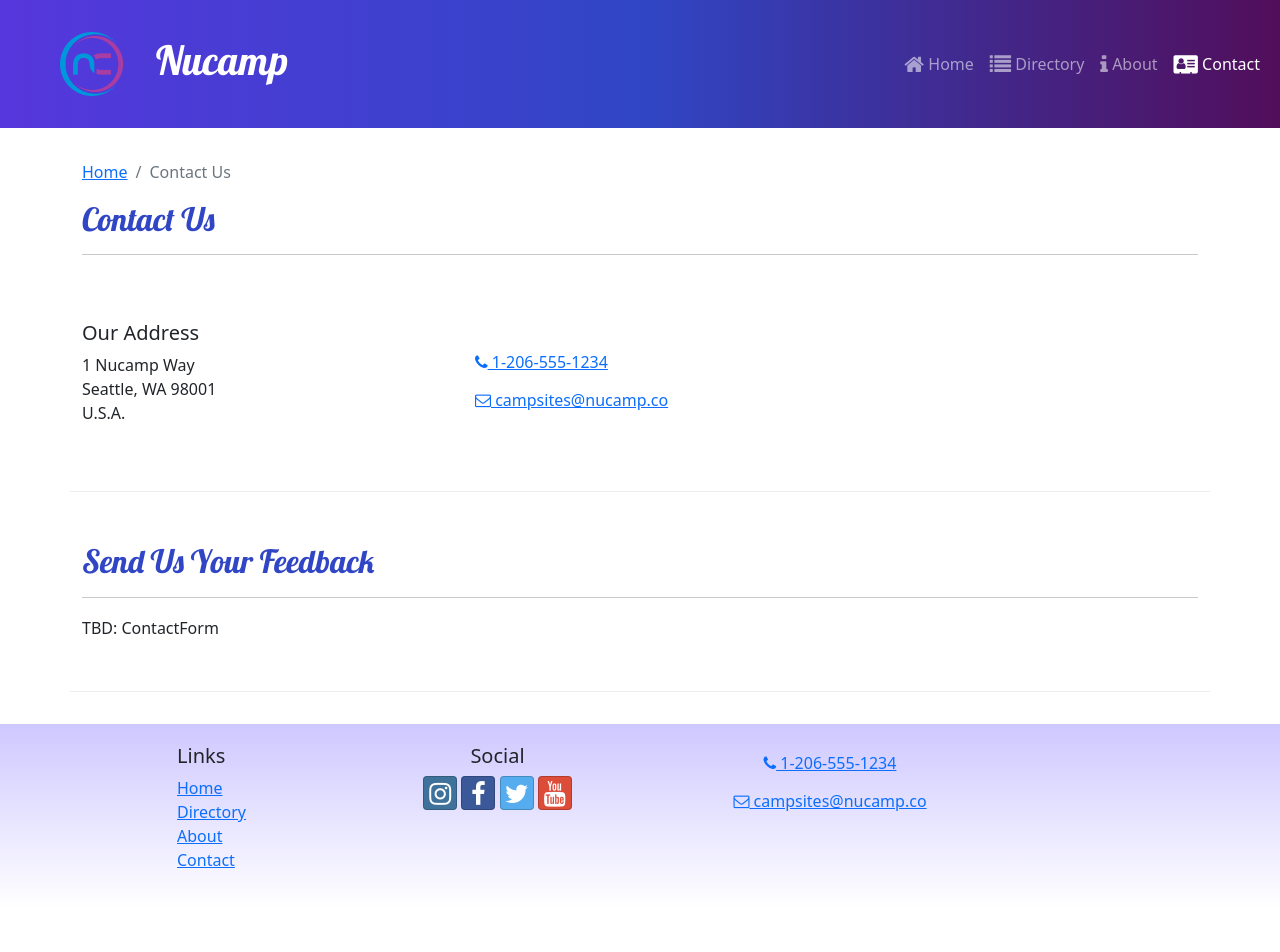
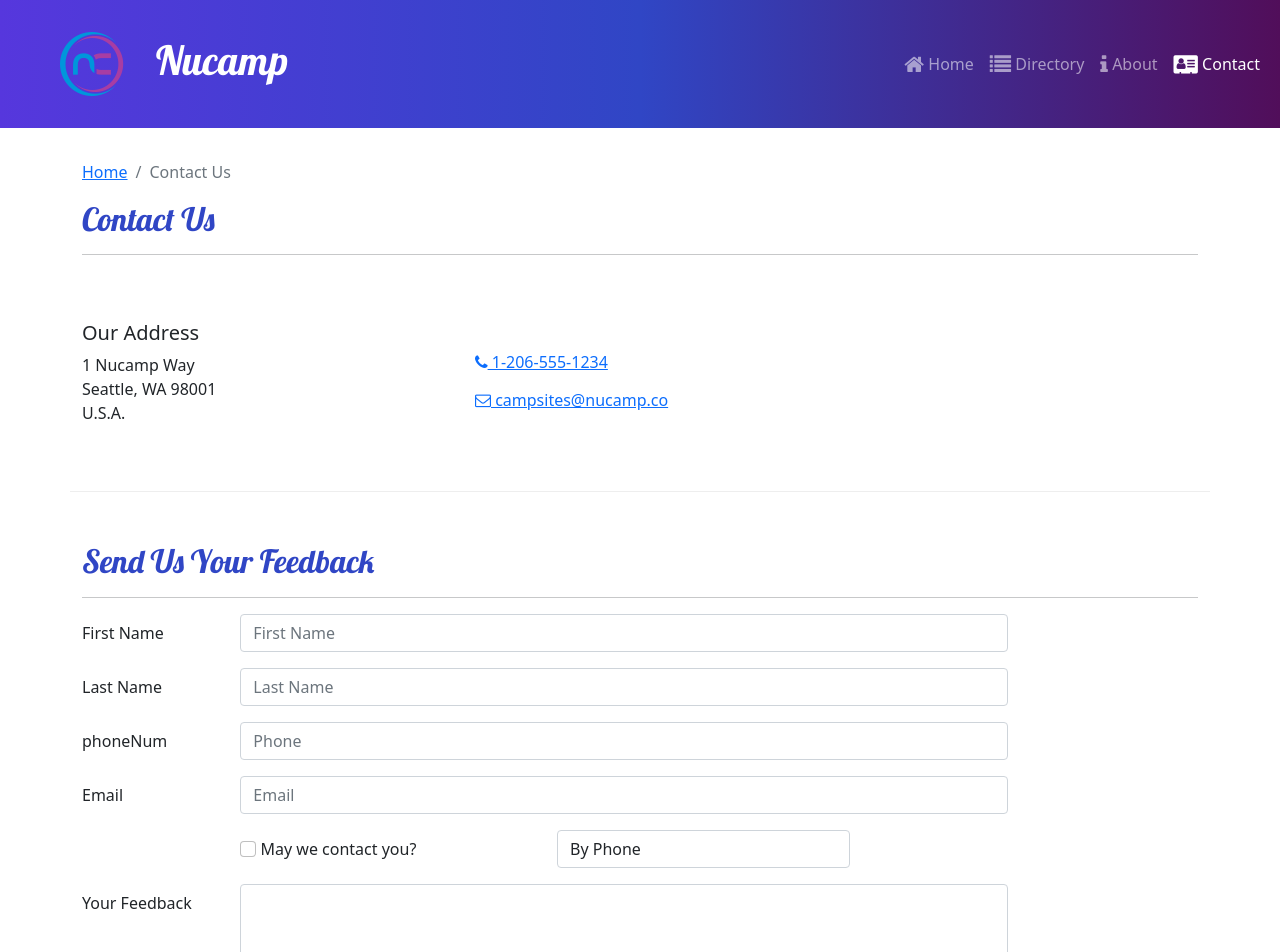
Before and after one commit to jannethg/2024nucamp_react_wk, a React (Create React App) app: page /contact in a window 1280 px wide. Shown: the top 952 px of the page. Before the commit the page ends 908 px from the top, so only its background shows below. Built offline with nearby package versions, Linux system fonts and the light colour scheme.

Commit message:
Exercise: ContactForm - Parts 1 & 2

```diff
--- /dev/null
+++ b/src/components/ContactForm.js
@@ -0,0 +1,109 @@
+import {Button, Label, Col, FormGroup} from 'reactstrap';
+import { Formik, Field, Form } from 'formik';
+
+const ContactForm = () => {
+    return (
+        <Formik
+            initialValues ={{
+                firstName: '',
+                lastName: '',
+                phoneNum: '',
+                email: '',
+                agree: false,
+                contactType: 'By Phone',
+                feedback: ''
+
+            }}
+            >
+
+            <Form>
+                <FormGroup row>
+                    <Label htmlFor='firstName' md='2'>
+                        First Name
+                    </Label>
+                    <Col md='10'>
+                        <Field
+                            name='firstName'
+                            placeholder = 'First Name'
+                            className='form-control'
+                        />
+                    </Col>
+                </FormGroup>
+                <FormGroup row>
+                    <Label htmlFor='lastName' md='2'>
+                        Last Name
+                    </Label>
+                    <Col md='10'>
+                        <Field
+                            name='lastName'
+                            placeholder = 'Last Name'
+                            className='form-control'
+                        />
+                    </Col>
+                </FormGroup>
+                <FormGroup row>
+                    <Label htmlFor='phoneNum' md='2'>
+                        phoneNum
+                    </Label>
+                    <Col md='10'>
+                        <Field
+                            name='phoneNum'
+                            placeholder = 'Phone'
+                            className='form-control'
+                        />
+                    </Col>
+                </FormGroup>
+                <FormGroup row>
+                    <Label htmlFor='email' md='2'>
+                        Email
+                    </Label>
+                    <Col md='10'>
+                         <Field
+                            name='email'
+                            placeholder = 'Email'
+                            type='email'
+                            className='form-control'
+                        />
+                    </Col>
+                </FormGroup>
+                <FormGroup row>
+                    <Label check md={{size: 4, offset: 2}}>
+                        <Field
+                            name='agree'
+                            type='checkbox'
+                            className='form-check-input'
+                        />{' '}
+                        May we contact you?
+                    </Label>
+                    <Col md='4'>
+                        <Field
+                            name='contactType'
+                            as='select'
+                            className='form-control'
+                        >
+                            <option>By Phone</option>
+                            <option>By Email</option>
+                        </Field>
+                    </Col>
+                </FormGroup>
+                <FormGroup row>
+                    <Label htmlFor='feedback' md='2'>
+                        Your Feedback
+                    </Label>
+                    <Col md='10'>
+                        <Field
+                            name='feedback'
+                            as='textarea'
+                            rows='12'
+                            className='form-control'
+                        />
+                    </Col>
+                </FormGroup>
+                <FormGroup row> </FormGroup>
+            </Form>
+
+        </Formik>
+    );
+};
+
+export default ContactForm;
--- a/src/pages/ContactPage.js
+++ b/src/pages/ContactPage.js
@@ -1,5 +1,6 @@
 import { Container, Col, Row } from "reactstrap";
 import SubHeader from '../components/SubHeader';
+import ContactForm from "../components/ContactForm";
 
 const ContactPage = () => {
     return (
@@ -40,7 +41,7 @@
                     <hr/>
                 </Col>
                 <Col md='10'>
-                     TBD: ContactForm
+                     <ContactForm />
                 </Col>
              </Row>
         </Container>
```
